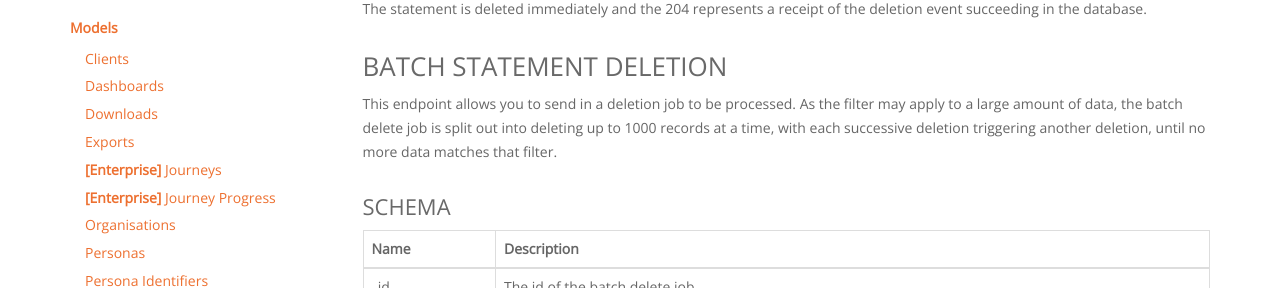
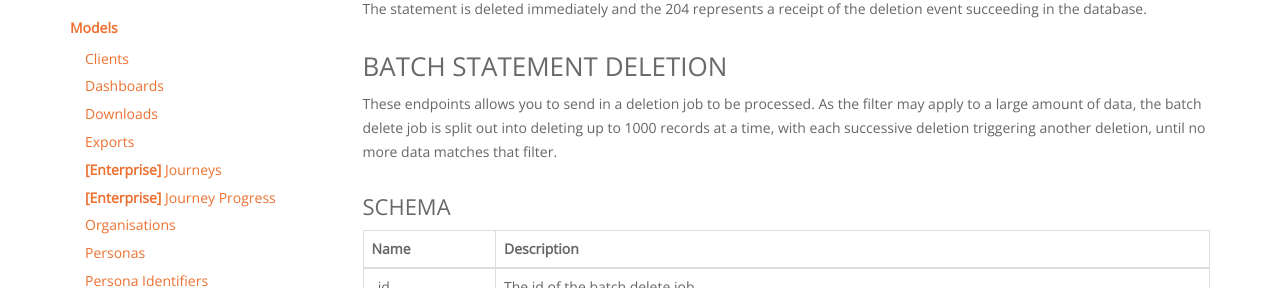
Before and after one commit to LearningLocker/docs, a Jekyll site: the page built from src/http-statement-deletion.md, in a window 1280 px wide and 900 px high, scrolled down 497 px. Shown: the part 166-454 px from the top of the window. Built offline with Jekyll 4.4.1, drawn with Linux system fonts in a browser that asks for light colours; nearby versions of some CDN libraries; our own code applies the rules of GitHub Pages for plain Markdown files.

Commit message:
Deletion API docs

```diff
--- a/src/http-statement-deletion.md
+++ b/src/http-statement-deletion.md
@@ -26,7 +26,7 @@ The statement is deleted immediately and the 204 represents a receipt of the del
 
 ## Batch Statement Deletion
 
-This endpoint allows you to send in a deletion job to be processed. As the filter may apply to a large amount of data, the batch delete job is split out into deleting up to 1000 records at a time, with each successive deletion triggering another deletion, until no more data matches that filter.
+These endpoints allows you to send in a deletion job to be processed. As the filter may apply to a large amount of data, the batch delete job is split out into deleting up to 1000 records at a time, with each successive deletion triggering another deletion, until no more data matches that filter.
 
 ### Schema
 
```
